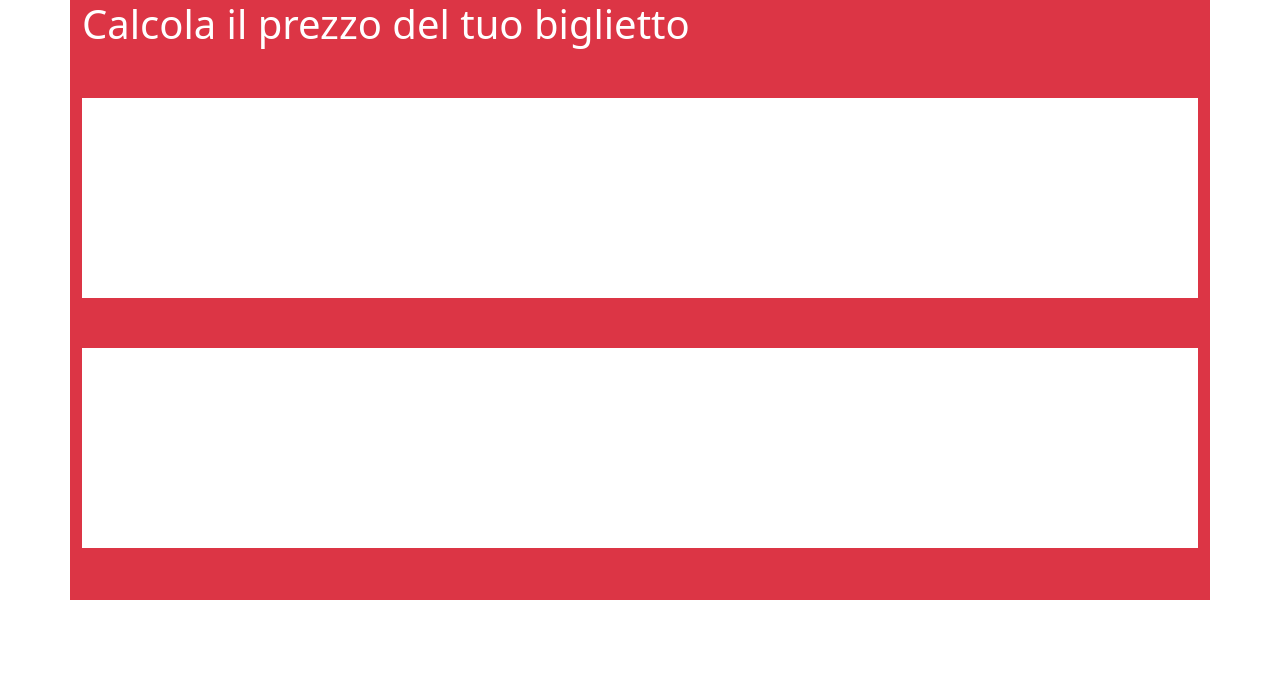
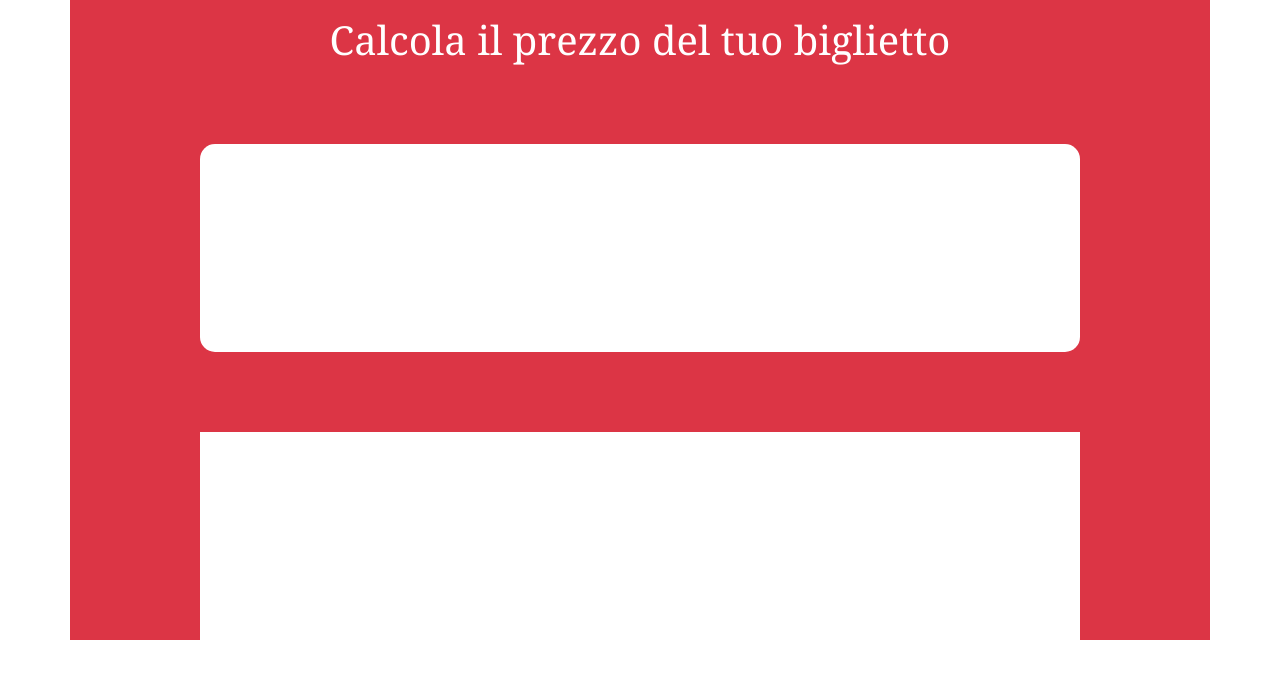
Before and after one commit to sisdream/js-biglietto-treno-form, a plain HTML site: page index.html in a window 1280 px wide. Drawn offline with nearby package versions, Linux system fonts and the light colour scheme.

Commit message:
fix: container

```diff
--- a/css/style.css
+++ b/css/style.css
@@ -1,17 +1,25 @@
 /* CONTENITORE BIGLIETTO */
 .big-cont{
-    height: 600px;
+    height: 40rem;
+}
+
+h1{
+    font-size: bold;
+    font-family:Georgia, 'Times New Roman', Times, serif;
 }
 
 /* DATI PER IL BIGLIETTO */
 .cont-bor{
-    margin-top: 50px;
-    height: 200px;
+    margin-top: 5rem;
+    height: 13rem;
+    width: 55rem;
+    border-radius: 15px;
 }
 
 /* STAMPA DEL BIGLIETTO */
 
 .cont-tik{
-    margin-top: 50px;
-    height: 200px;
+    margin-top: 5rem;
+    height: 13rem;
+    width: 55rem;
 }
--- a/index.html
+++ b/index.html
@@ -9,10 +9,16 @@
 </head>
 <body>
     <!-- CONTENITORE BIGLIETTO -->
-    <section class="container big-cont bg-danger text-white">
-        <h1>Calcola il prezzo del tuo biglietto</h1>
+    <section class="container big-cont bg-danger text-white p-3 ">
+        <h1 class="text-center">Calcola il prezzo del tuo biglietto</h1>
         <!-- DATI PER IL BIGLIETTO -->
-        <div class="container cont-bor p-3 mb-2 bg-white"></div>
+        <div class="container cont-bor p-3 mb-2 bg-white">
+            <form>
+                <div>
+
+                </div>
+            </form>
+        </div>
         <!-- STAMPA BIGLIETTO -->
         <div class="container cont-tik p-3 mb-5 bg-white"></div>
     </section>
```
